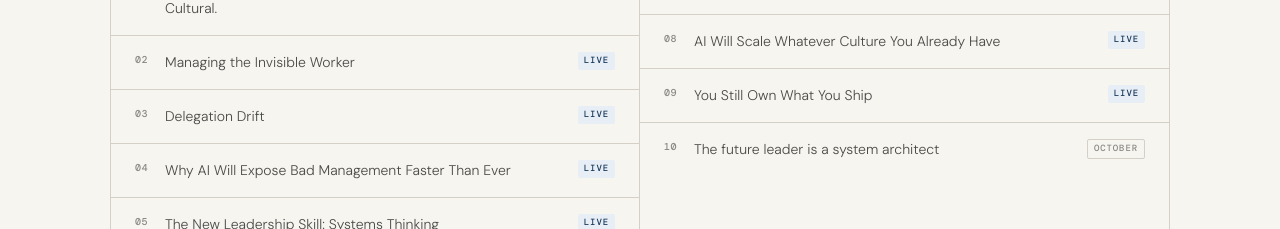
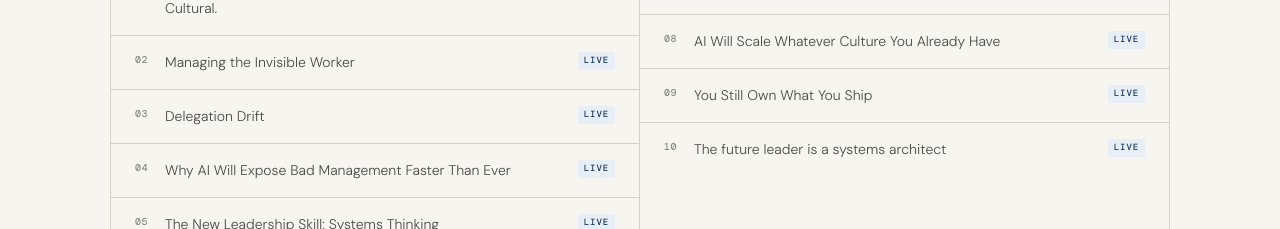
Before and after one commit to cotibllc/websites, a Next.js app in the folder techleadshift/: page / in a window 1280 px wide. Shown: the part 1220-1449 px from the top of the page. Built offline with nearby package versions, Linux system fonts and the light colour scheme; no server answers.

Commit message:
Mark TechLeadShift article 10 live with published link (#24)
Co-authored-by: Charles Betancourt <charles.betancourt@cotib.com>

```diff
--- a/techleadshift/app/page.tsx
+++ b/techleadshift/app/page.tsx
@@ -70,7 +70,12 @@ const actTwoArticles: SeriesArticle[] = [
     status: "Live",
     href: ART9_URL,
   },
-  { number: "10", title: "The future leader is a system architect", status: "October", noPublicLink: true },
+  {
+    number: "10",
+    title: "The future leader is a systems architect",
+    status: "Live",
+    href: `${SUBSTACK_URL}/p/the-future-leader-is-a-systems-architect`,
+  },
 ];
 
 type SubstackPost = { title: string; link: string };
```
